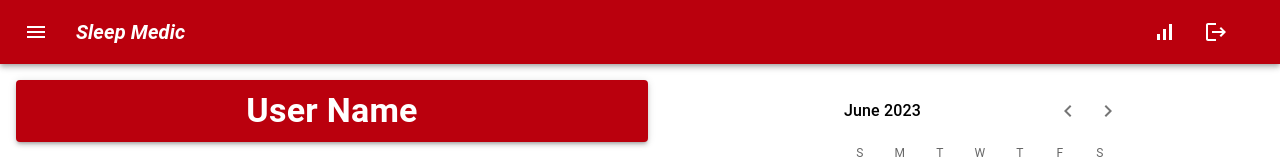
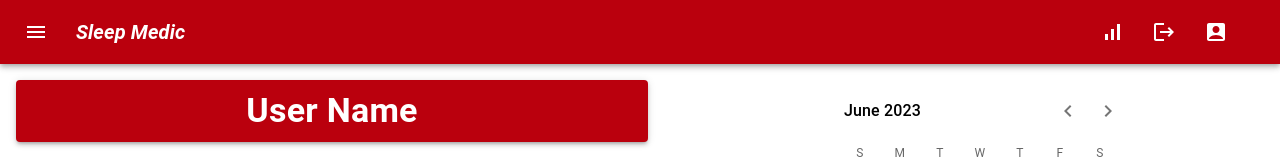
Before and after one commit to ronKovler/SleepMedic, a React (Create React App) app in the folder sleepmedic/: page /home in a window 1280 px wide. Shown: the top 160 px of the page. Built offline with nearby package versions, Linux system fonts and the light colour scheme; what react-auth-kit would draw is missing.

Commit message:
Added Profile button
profile button redirects to profile page

```diff
--- a/sleepmedic/src/Components/navbar/Navbar.js
+++ b/sleepmedic/src/Components/navbar/Navbar.js
@@ -13,6 +13,7 @@ import IconButton from '@mui/material/IconButton';
 import MenuIcon from '@mui/icons-material/Menu';
 import LogoutIcon from '@mui/icons-material/Logout';
 import SignalCellularAltIcon from '@mui/icons-material/SignalCellularAlt';
+import AccountBoxIcon from '@mui/icons-material/AccountBox';
 import { yellow } from "@mui/material/colors";
 import { createTheme } from '@mui/material/styles';
 
@@ -54,6 +55,10 @@ export default function Navbar() {
                 <IconButton size="large" edge="start" aria-label="menu" sx={{ mr: 2, color: 'white' }}>
                     <LogoutIcon /> {/* Hide Logout to left menu button??? */}
                 </IconButton>
+
+                <IconButton href="/profilepage" size="large" edge="start" aria-label="menu" sx={{ mr: 2, color: 'white' }}>
+                    <AccountBoxIcon />
+                </IconButton>
             </Toolbar>
         </AppBar>
     )
```
